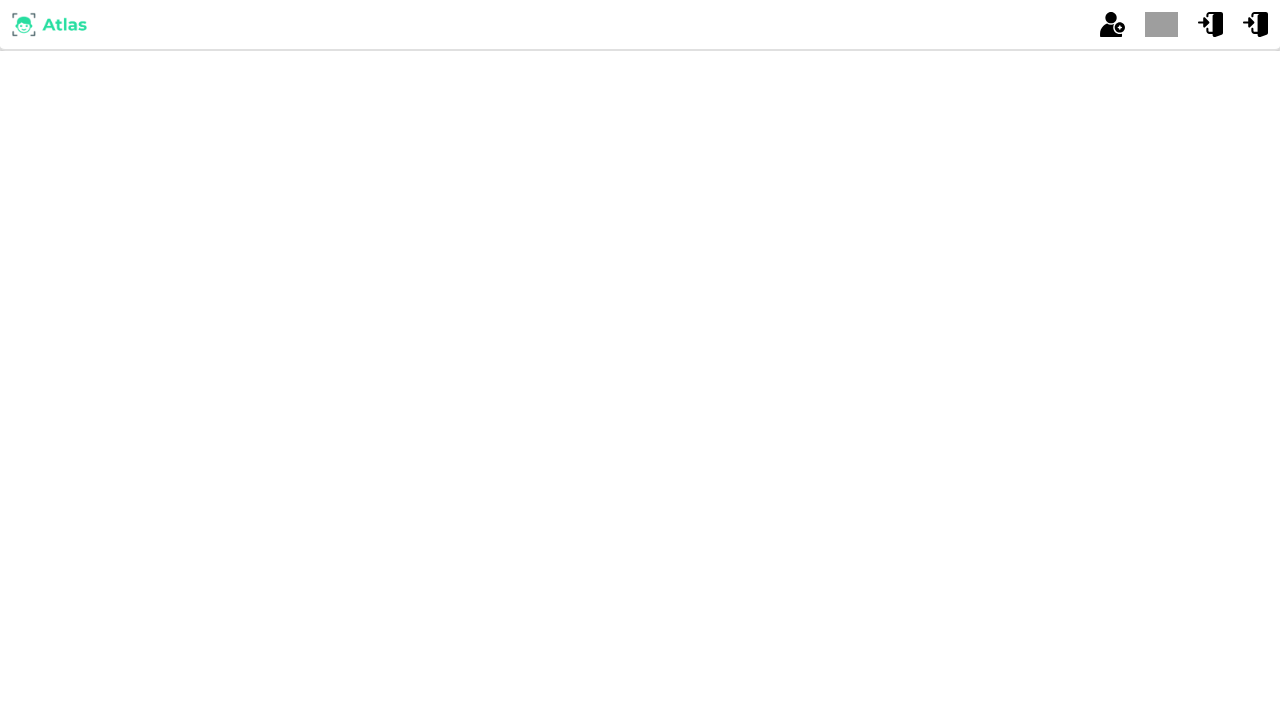
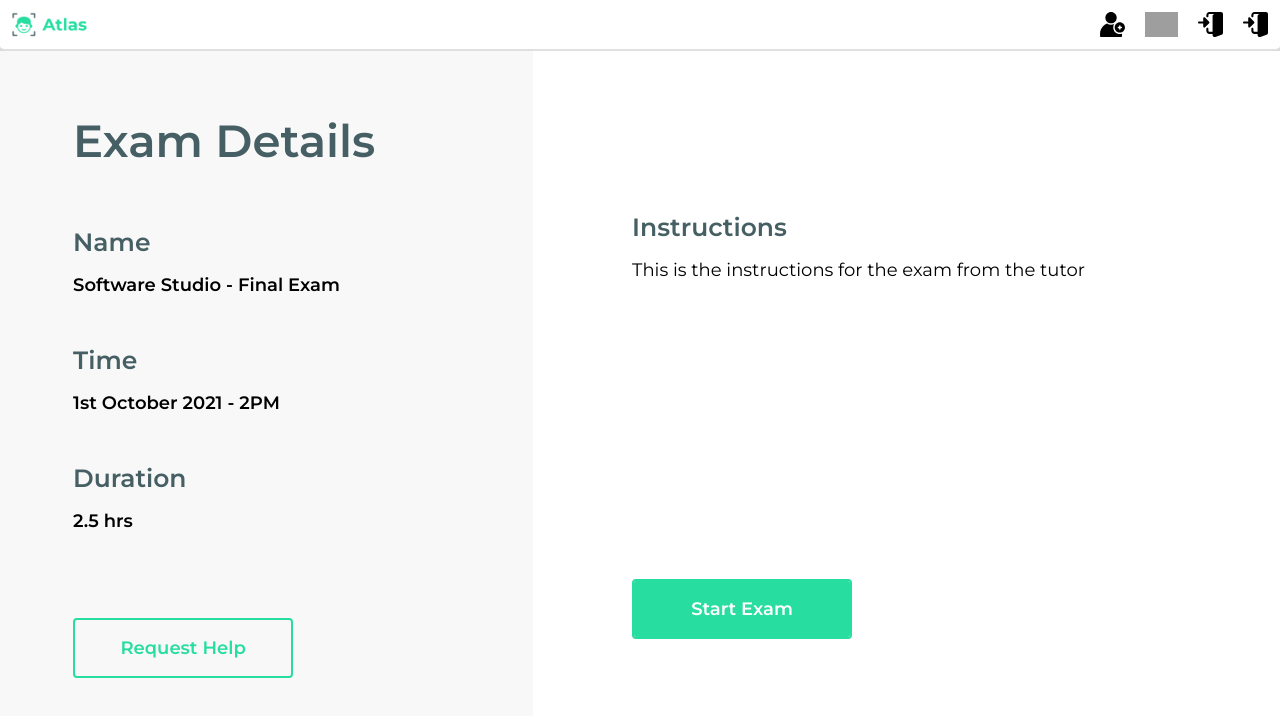
Before and after one commit to helenatran/SES2B, a React (Create React App) app in the folder client/: page /studentDashboard in a window 1280 px wide. Shown: the top 716 px of the page. Built offline with nearby package versions, Linux system fonts and the light colour scheme; grey boxes are pictures that could not be loaded.

Commit message:
Basic UI

```diff
--- a/client/src/App.css
+++ b/client/src/App.css
@@ -41,4 +41,31 @@
   height: 100%;
   position: absolute;
   width: 100%;
+  background: #FFFFFF 0% 0% no-repeat padding-box;
+opacity: 1;
 }
+
+h1 {
+  text-align: left;
+font: normal normal 600 45px/57px Montserrat;
+letter-spacing: 0px;
+color: #465F64;
+opacity: 1;
+}
+
+h2 {
+  text-align: left;
+font: normal normal 600 25px/34px Montserrat;
+letter-spacing: 0px;
+color: #465F64;
+opacity: 1;
+}
+
+p{
+  text-align: left;
+  font:  18px/24px Montserrat;
+  letter-spacing: 0px;
+  color: #000000;
+  opacity: 1;
+  line-height: 2;
+}
--- a/client/src/Components/StudentDashboard.css
+++ b/client/src/Components/StudentDashboard.css
@@ -0,0 +1,51 @@
+.col1 {
+  background: #f8f8f8 0% 0% no-repeat padding-box;
+  opacity: 1;
+  height: 100vh;
+}
+
+.column1-contents {
+  padding: 12%;
+}
+
+.button-requestHelp {
+  border: 2px solid #28dda0;
+  opacity: 1;
+  background: none;
+
+  font: bold 18px/24px Montserrat;
+  letter-spacing: 0px;
+  color: #28dda0;
+  opacity: 1;
+  width: 220px;
+  text-align: center;
+}
+
+.padding-top-button1 {
+  padding-top: 10%;
+}
+
+.column2-contents {
+  padding: 12%;
+  padding-top: 22%;
+}
+
+.button-startExam {
+  background: #28dda0 0% 0% no-repeat padding-box;
+  opacity: 1;
+  font: bold 18px/24px Montserrat;
+  letter-spacing: 0px;
+  width: 220px;
+  text-align: center;
+  border: 2px solid #28dda0;
+}
+
+.padding-top-button2 {
+  padding-top: 50%;
+}
+
+.p-bold {
+  font: bold 18px/24px Montserrat;
+
+  line-height: 2;
+}
--- a/client/src/Components/StudentDashboard.js
+++ b/client/src/Components/StudentDashboard.js
@@ -1,23 +1,59 @@
 import React, { Component } from "react";
 import "./StudentDashboard.css";
-
-
-
-
-
+import { Container, Row, Col, Button } from "react-bootstrap";
 
 class StudentDashboard extends Component {
+  render() {
+    return (
+      <div className="App ">
+        <Container fluid>
+          <Row>
+            <Col className=" col1 ">
+              <div className="column1-contents ">
+                <h1>Exam Details</h1>
+                <br />
+                <br />
 
-	render() {
-		return (
-			<div>
+                <h2>Name</h2>
 
-				<div className="App-header">
-					this is student StudentDashboard
-				</div>
-			</div>
-		)
-	}
+                <p class = "p-bold">Software Studio - Final Exam</p>
+                <br />
+                <h2>Time</h2>
+                <p class = "p-bold">1st October 2021 - 2PM</p>
+                <br />
+                <h2>Duration</h2>
+                <p class = "p-bold">2.5 hrs</p>
+                <br />
+                <div class="padding-top-button1">
+                  <Button
+                    style={{ height: "60px" }}
+                    className="  button-requestHelp"
+                  >
+                    Request Help
+                  </Button>
+                </div>
+              </div>
+            </Col>
+
+            <Col xs={7}>
+            <div class="column2-contents">
+            <h2>Instructions</h2>
+            <p>This is the instructions for the exam from the tutor</p>
+            <div class="padding-top-button2">
+            <Button
+                    style={{ height: "60px" }}
+                    className="  button-startExam"
+                  >
+                    Start Exam
+                  </Button>
+                  </div>
+            </div>
+            </Col>
+          </Row>
+        </Container>
+      </div>
+    );
+  }
 }
 
 export default StudentDashboard;
```
